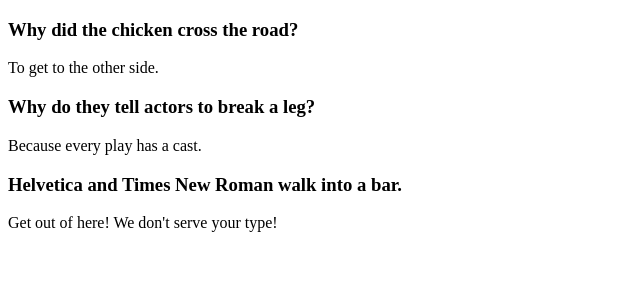
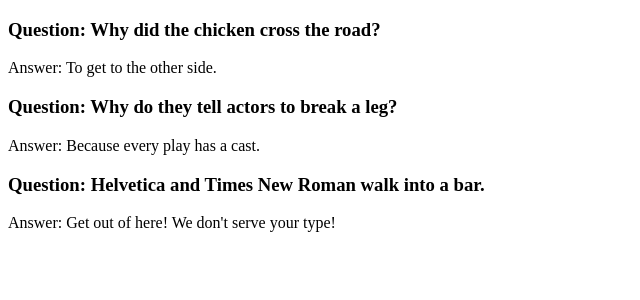
Before and after one commit to kevincwashburn/react-practice, a React (Create React App) app in the folder practice-app/: page / in a window 1280 px wide. Shown: the top 300 px of the page, without its empty margins (0-640 px from the left). Built offline with nearby package versions, Linux system fonts and the light colour scheme.

Commit message:
added Joke.js review exercise

```diff
--- a/practice-app/src/Joke.js
+++ b/practice-app/src/Joke.js
@@ -3,8 +3,8 @@
 function Joke(props) {
     return (
         <div className="joke-card">
-            <h3>{props.question}</h3>
-            <p>{props.punchLine}</p>
+            <h3>Question: {props.question}</h3>
+            <p>Answer: {props.punchLine}</p>
         </div>
     )
 };
```
